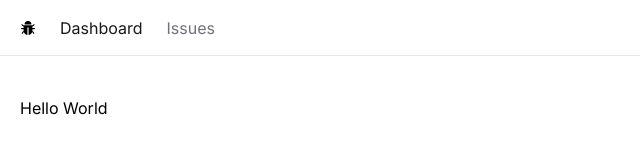
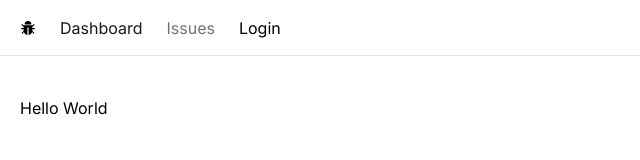
Before and after one commit to QuangMinh94/issue-tracker, a Next.js app: page / in a window 1280 px wide. Shown: the top 160 px of the page, without its empty margins (0-640 px from the left). Built offline with nearby package versions, Linux system fonts and the light colour scheme; no server answers.

Commit message:
Add login and logout link

```diff
--- a/app/NavBar.tsx
+++ b/app/NavBar.tsx
@@ -1,12 +1,14 @@
 'use client'
 
 import classnames from "classnames"
+import { useSession } from 'next-auth/react'
 import Link from "next/link"
 import { usePathname } from "next/navigation"
 import { AiFillBug } from 'react-icons/ai'
 
 const NavBar = () => {
     const currentPath = usePathname();
+    const { status, data } = useSession();
     const links = [
         { label: 'Dashboard', href: '/' },
         { label: 'Issues', href: '/issues' },
@@ -17,7 +19,8 @@ const NavBar = () => {
             <Link href='/'><AiFillBug /></Link>
             <ul className="flex space-x-6">
                 {links.map((link) => (
-                    <Link key={link.href}
+                    <li key={link.href}>
+                        <Link
                             //className={`${link.href === currentPath ? 'text-zinc-900' : 'text-zinc-500 hover:text-zinc-800 transition-colors'}`}
                             className={classnames({
                                 'text-zinc-900': link.href === currentPath,
@@ -27,8 +30,13 @@ const NavBar = () => {
                             href={link.href}>
                             {link.label}
                         </Link>
+                    </li>
                 ))}
             </ul>
+            <div>
+                {status === 'authenticated' && <Link href='api/auth/signout'>Logout</Link>}
+                {status === 'unauthenticated' && <Link href='api/auth/signin'>Login</Link>}
+            </div>
         </nav>
     )
 }
--- a/app/layout.tsx
+++ b/app/layout.tsx
@@ -3,6 +3,7 @@ import "@fortawesome/fontawesome-svg-core/styles.css";
 import type { Metadata } from 'next';
 import { Inter } from 'next/font/google';
 import NavBar from './NavBar';
+import AuthProvider from "./auth/Provider";
 import GlobalTheme from './globalTheme';
 import './globals.css';
 config.autoAddCss = false;
@@ -23,6 +24,7 @@ export default function RootLayout({
   return (
     <html lang="en">
       <body className={inter.className}>
+        <AuthProvider>
           <GlobalTheme>
             <NavBar />
             <main className='p-5'>
@@ -31,6 +33,7 @@ export default function RootLayout({
               </div>
             </main>
           </GlobalTheme>
+        </AuthProvider>
       </body>
     </html>
   )
```
Also changed, not shown: app/auth/Provider.tsx (added, +12 -0 lines). Lines whose indentation alone changed are shown as unchanged.
